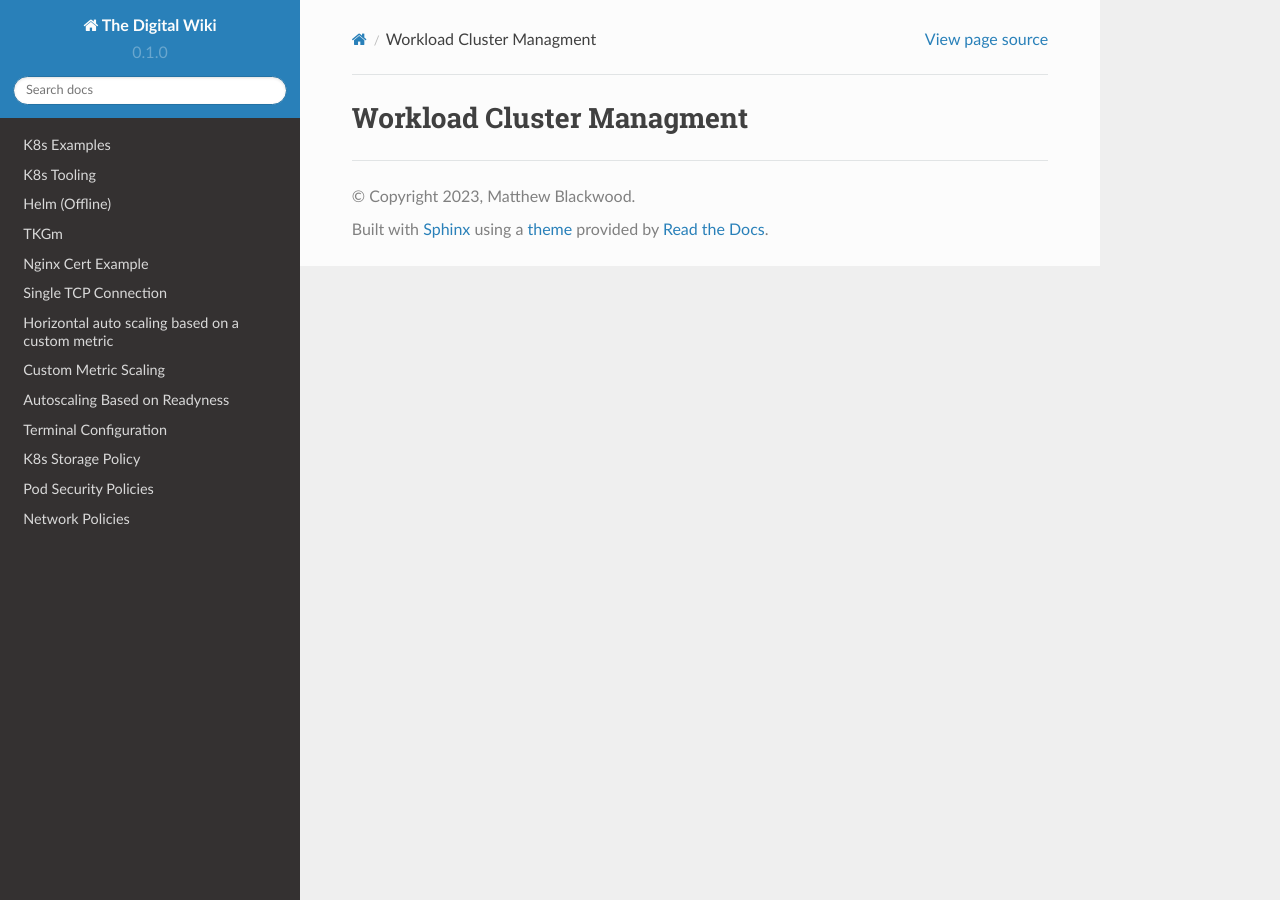
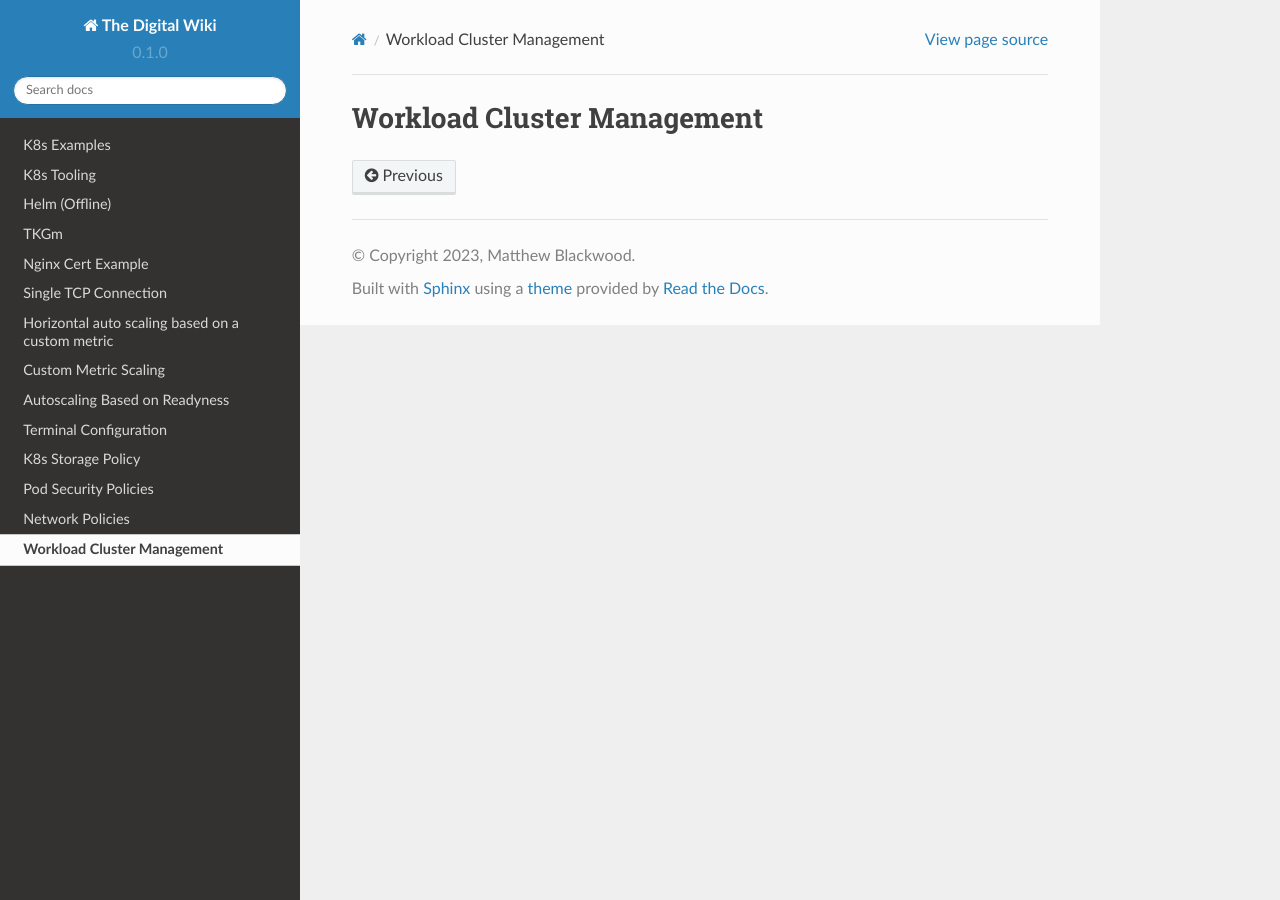
Before and after one commit to digital951/readthedocs, a Sphinx documentation site: the page built from docs/source/wkldmgmt.rst, in a window 1280 px wide. Built offline with Sphinx 7.4.7 and the Read the Docs theme 2.0.0, drawn with Linux system fonts in a browser that asks for light colours; pages that are not in the unit, such as notebooks, are missing from menus.

Commit message:
Corrected wkldmgmg

```diff
--- a/docs/source/index.rst
+++ b/docs/source/index.rst
@@ -31,4 +31,4 @@ Contents
    storage
    psp
    netpolicy
-   wlkdmgmt
+   wkldmgmt
--- a/docs/source/wkldmgmt.rst
+++ b/docs/source/wkldmgmt.rst
@@ -1,2 +1,2 @@
-Workload Cluster Managment
+Workload Cluster Management
 =====
```
